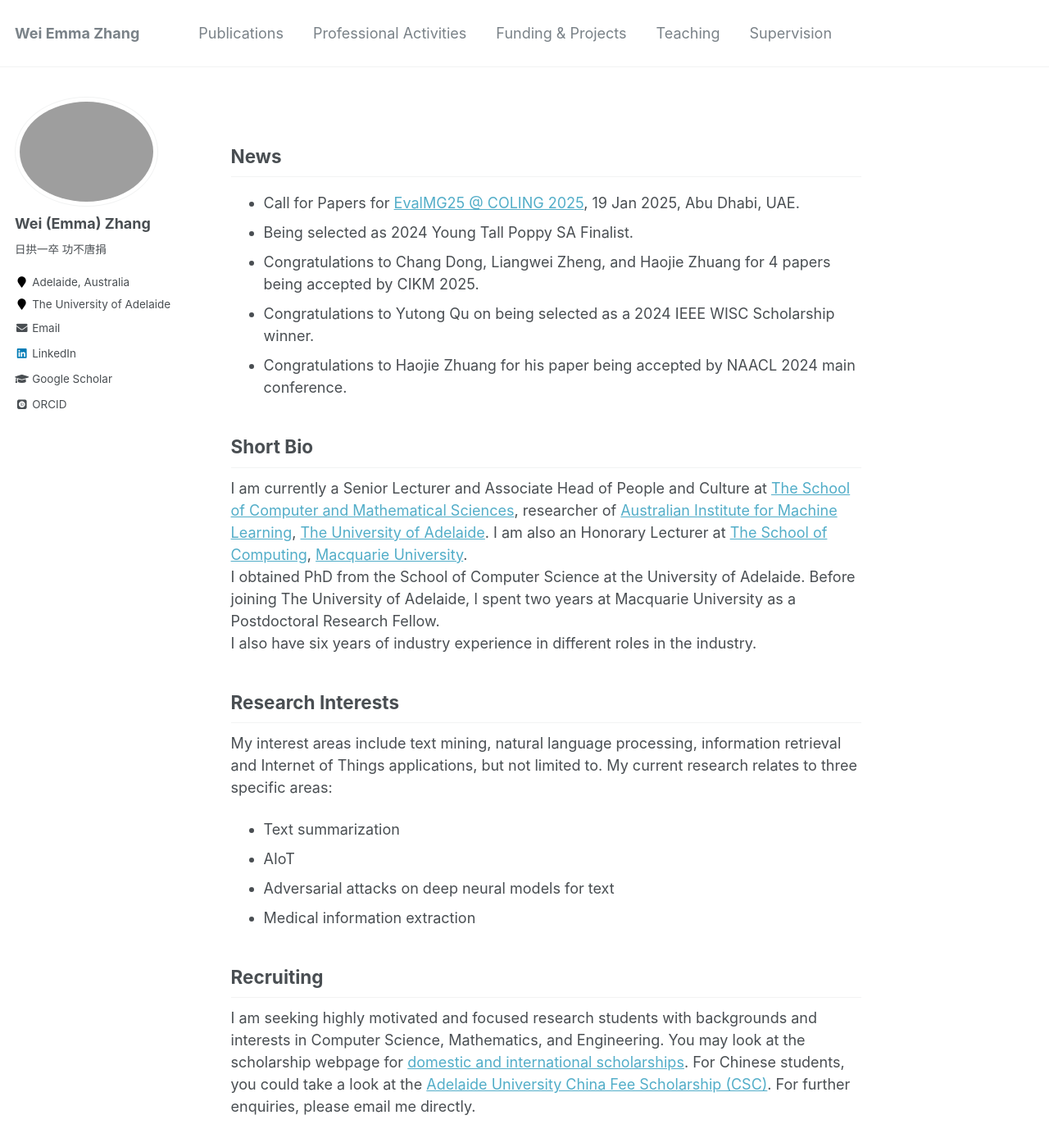
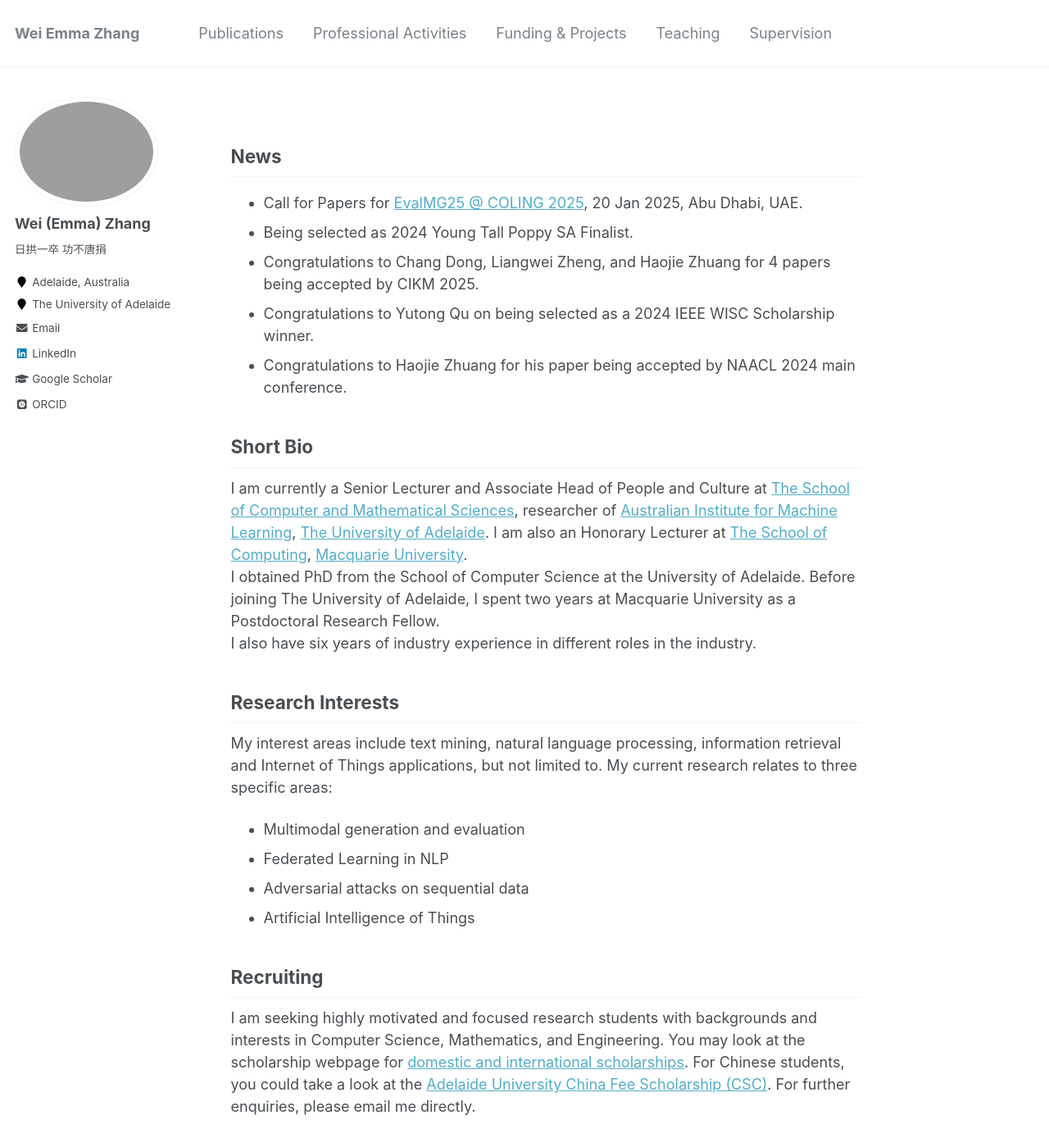
Before and after one commit to weiezhang/weiezhang.github.io, a Jekyll site: the page built from _pages/about.md, in a window 1280 px wide and 1400 px high. Shown: the whole window at 82% size. Built offline with Jekyll 4.4.1, drawn with Linux system fonts in a browser that asks for light colours; some web fonts are replaced.

Commit message:
Update about.md

```diff
--- a/_pages/about.md
+++ b/_pages/about.md
@@ -9,7 +9,7 @@ redirect_from:
 ---
 
 ## News
-* Call for Papers for [EvalMG25 @ COLING 2025](https://evalmg.github.io/), 19 Jan 2025, Abu Dhabi, UAE.
+* Call for Papers for [EvalMG25 @ COLING 2025](https://evalmg.github.io/), 20 Jan 2025, Abu Dhabi, UAE.
 * Being selected as 2024 Young Tall Poppy SA Finalist.
 * Congratulations to Chang Dong, Liangwei Zheng, and Haojie Zhuang for 4 papers being accepted by CIKM 2025.
 * Congratulations to Yutong Qu on being selected as a 2024 IEEE WISC Scholarship winner.
@@ -23,10 +23,10 @@ I also have six years of industry experience in different roles in the industry.
 ## Research Interests
  My interest areas include text mining, natural language processing, information retrieval and Internet of Things applications, but not limited to.
 My current research relates to three specific areas:
-- Text summarization
-- AIoT
-- Adversarial attacks on deep neural models for text
-- Medical information extraction
+- Multimodal generation and evaluation
+- Federated Learning in NLP
+- Adversarial attacks on sequential data
+- Artificial Intelligence of Things
 
 ## Recruiting
 I am seeking highly motivated and focused research students with backgrounds and interests in Computer Science, Mathematics, and Engineering.
```
